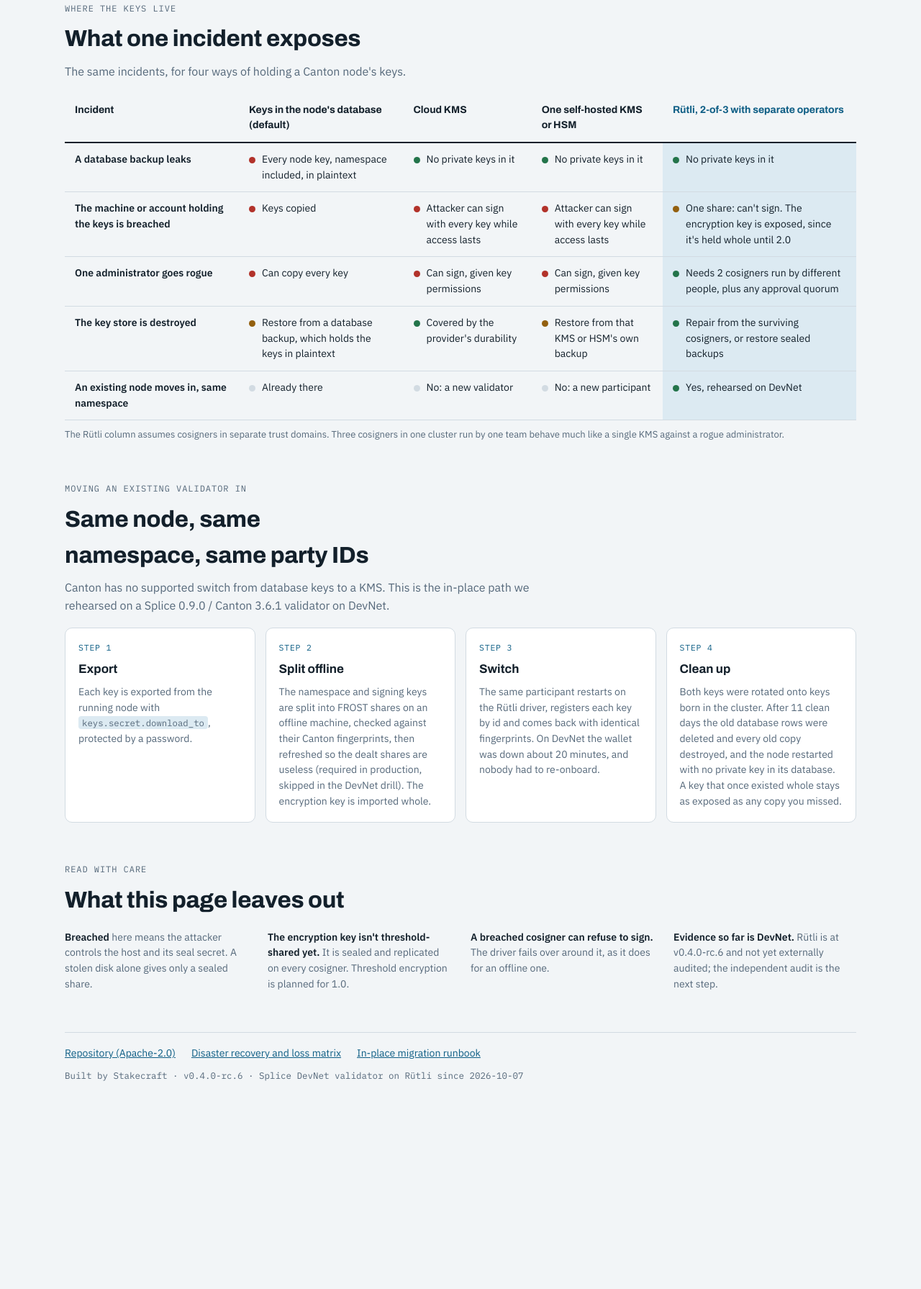
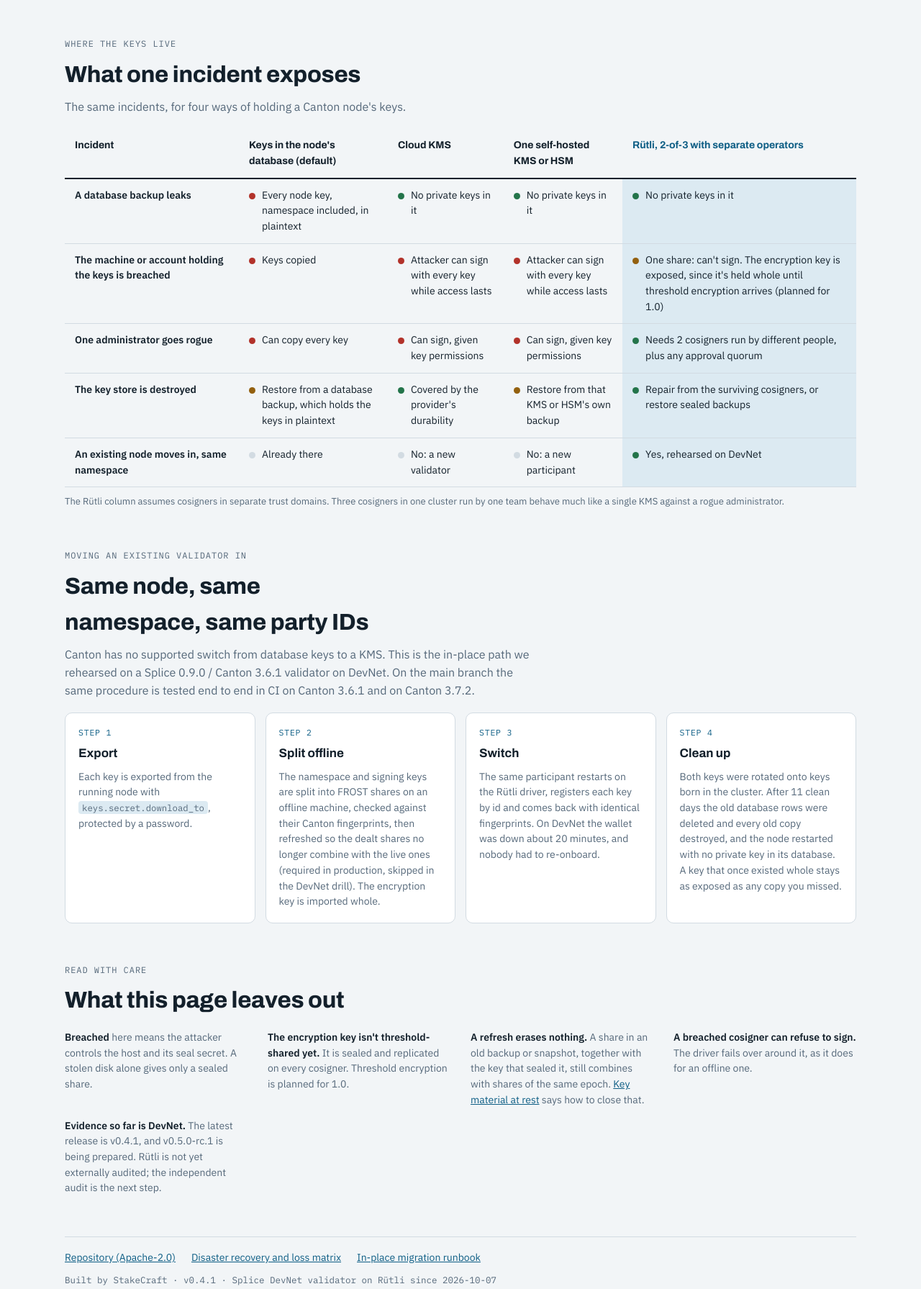
Before and after one commit to Stakecraft/rutli, a plain HTML site: page docs/explorer/index.html in a window 1280 px wide. Shown: the part 1984-3775 px from the top of the page at 72% size. Before the commit the page ends 3544 px from the top, so only its background shows below. Drawn offline with Linux system fonts and the light colour scheme.

Commit message:
docs: bring the explorer page in line with the release and the roadmap (#322)
The page named v0.4.0-rc.6: it now names the latest release, v0.4.1, and says v0.5.0-rc.1 is being
prepared. Threshold encryption is planned for 1.0 (not 2.0). A refresh makes old shares stop
combining with new ones; it erases nothing, and the page says so. The in-place migration procedure
is tested in CI on Canton 3.6.1 and 3.7.2. Sign step 2 names the leader policy (preferred cosigner,
frost.sign-leader = rotate from 0.5.0). Company name in the footer. docs/releasing.md lists the page
among the references to update at a release.

Signed-off-by: alex <info@stakecraft.com>
Co-authored-by: alex <info@stakecraft.com>

```diff
--- a/docs/explorer/index.html
+++ b/docs/explorer/index.html
@@ -278,7 +278,7 @@ footer .status-line { font-family: var(--mono); font-size: 12.5px; flex-basis: 1
     </div>
     <ol class="steps panel" id="steps" style="padding:8px">
       <li><div><strong>Canton asks the driver to sign</strong><span>The participant hands <code>rutli-driver.jar</code> a 34-byte digest through Canton's KMS Driver SPI. The node itself is unmodified.</span></div></li>
-      <li><div><strong>The driver sends a signed request to one cosigner</strong><span>That cosigner leads this signing session. If it can't be reached, the driver fails over to the next one in the roster.</span></div></li>
+      <li><div><strong>The driver sends a signed request to one cosigner</strong><span>That cosigner leads this signing session. If it can't be reached, the driver fails over to the next one in the roster. The preferred cosigner leads every signature until it fails. From 0.5.0, <code>frost.sign-leader = rotate</code> is an opt-in that spreads the lead over the cosigners in turn.</span></div></li>
       <li><div><strong>Every cosigner checks the request</strong><span>Each one verifies the driver's signed intent and applies its own policy and rate limits, so one bad cosigner can't use the others as a signing oracle.</span></div></li>
       <li><div><strong>Round 1: nonce commitments</strong><span>The leader collects commitments from enough cosigners to reach the threshold. Each nonce is marked used on disk before any share goes out, so a crash can't reuse it.</span></div></li>
       <li><div><strong>Round 2: signature shares</strong><span>Each of those cosigners returns a signature share. No share reveals the key.</span></div></li>
@@ -326,7 +326,7 @@ footer .status-line { font-family: var(--mono); font-size: 12.5px; flex-basis: 1
             <td><div class="mark crit">Keys copied</div></td>
             <td><div class="mark crit">Attacker can sign with every key while access lasts</div></td>
             <td><div class="mark crit">Attacker can sign with every key while access lasts</div></td>
-            <td class="us"><div class="mark warn">One share: can't sign. The encryption key is exposed, since it's held whole until 2.0</div></td>
+            <td class="us"><div class="mark warn">One share: can't sign. The encryption key is exposed, since it's held whole until threshold encryption arrives (planned for 1.0)</div></td>
           </tr>
           <tr>
             <th scope="row">One administrator goes rogue</th>
@@ -359,11 +359,11 @@ footer .status-line { font-family: var(--mono); font-size: 12.5px; flex-basis: 1
     <div class="section-head">
       <div class="eyebrow">Moving an existing validator in</div>
       <h2>Same node, same namespace, same party IDs</h2>
-      <p>Canton has no supported switch from database keys to a KMS. This is the in-place path we rehearsed on a Splice 0.9.0 / Canton 3.6.1 validator on DevNet.</p>
+      <p>Canton has no supported switch from database keys to a KMS. This is the in-place path we rehearsed on a Splice 0.9.0 / Canton 3.6.1 validator on DevNet. On the main branch the same procedure is tested end to end in CI on Canton 3.6.1 and on Canton 3.7.2.</p>
     </div>
     <ol class="migrate" style="margin-top:18px">
       <li class="panel"><h3>Export</h3><p>Each key is exported from the running node with <code>keys.secret.download_to</code>, protected by a password.</p></li>
-      <li class="panel"><h3>Split offline</h3><p>The namespace and signing keys are split into FROST shares on an offline machine, checked against their Canton fingerprints, then refreshed so the dealt shares are useless (required in production, skipped in the DevNet drill). The encryption key is imported whole.</p></li>
+      <li class="panel"><h3>Split offline</h3><p>The namespace and signing keys are split into FROST shares on an offline machine, checked against their Canton fingerprints, then refreshed so the dealt shares no longer combine with the live ones (required in production, skipped in the DevNet drill). The encryption key is imported whole.</p></li>
       <li class="panel"><h3>Switch</h3><p>The same participant restarts on the Rütli driver, registers each key by id and comes back with identical fingerprints. On DevNet the wallet was down about 20 minutes, and nobody had to re-onboard.</p></li>
       <li class="panel"><h3>Clean up</h3><p>Both keys were rotated onto keys born in the cluster. After 11 clean days the old database rows were deleted and every old copy destroyed, and the node restarted with no private key in its database. A key that once existed whole stays as exposed as any copy you missed.</p></li>
     </ol>
@@ -377,8 +377,9 @@ footer .status-line { font-family: var(--mono); font-size: 12.5px; flex-basis: 1
     <ul class="simplify">
       <li><b>Breached</b> here means the attacker controls the host and its seal secret. A stolen disk alone gives only a sealed share.</li>
       <li><b>The encryption key isn't threshold-shared yet.</b> It is sealed and replicated on every cosigner. Threshold encryption is planned for 1.0.</li>
+      <li><b>A refresh erases nothing.</b> A share in an old backup or snapshot, together with the key that sealed it, still combines with shares of the same epoch. <a href="https://github.com/Stakecraft/rutli/blob/main/docs/key-material-handling.md">Key material at rest</a> says how to close that.</li>
       <li><b>A breached cosigner can refuse to sign.</b> The driver fails over around it, as it does for an offline one.</li>
-      <li><b>Evidence so far is DevNet.</b> Rütli is at v0.4.0-rc.6 and not yet externally audited; the independent audit is the next step.</li>
+      <li><b>Evidence so far is DevNet.</b> The latest release is v0.4.1, and v0.5.0-rc.1 is being prepared. Rütli is not yet externally audited; the independent audit is the next step.</li>
     </ul>
   </section>
 
@@ -386,7 +387,7 @@ footer .status-line { font-family: var(--mono); font-size: 12.5px; flex-basis: 1
     <a href="https://github.com/Stakecraft/rutli">Repository (Apache-2.0)</a>
     <a href="https://github.com/Stakecraft/rutli/blob/main/docs/disaster-recovery.md">Disaster recovery and loss matrix</a>
     <a href="https://github.com/Stakecraft/rutli/blob/main/docs/runbook-migration-inplace.md">In-place migration runbook</a>
-    <span class="status-line">Built by Stakecraft · v0.4.0-rc.6 · Splice DevNet validator on Rütli since 2026-10-07</span>
+    <span class="status-line">Built by StakeCraft · v0.4.1 · Splice DevNet validator on Rütli since 2026-10-07</span>
   </footer>
 </div>
 
@@ -498,7 +499,7 @@ footer .status-line { font-family: var(--mono); font-size: 12.5px; flex-basis: 1
     if (comp >= t) {
       setRow("sec", "crit", "Exposed", "An attacker controls " + comp + " shares, enough to sign as this node. The namespace key can't be rotated, so the node's identity has to be abandoned.");
     } else if (comp > 0) {
-      setRow("sec", "warn", "Safe, act now", "An attacker holds " + plural(comp, "share", "shares") + ", fewer than " + t + ", which reveals nothing about the key. Run a share refresh: it replaces every share without changing the key, so the stolen one becomes useless.");
+      setRow("sec", "warn", "Safe, act now", "An attacker holds " + plural(comp, "share", "shares") + ", fewer than " + t + ", which reveals nothing about the key. Run a share refresh: it replaces every share without changing the key, so the stolen one no longer combines with the new ones.");
     } else {
       setRow("sec", "ok", "Safe", "No one holds " + t + " shares. The whole key never exists on any machine.");
     }
```
Also changed, not shown: 1 other file.
